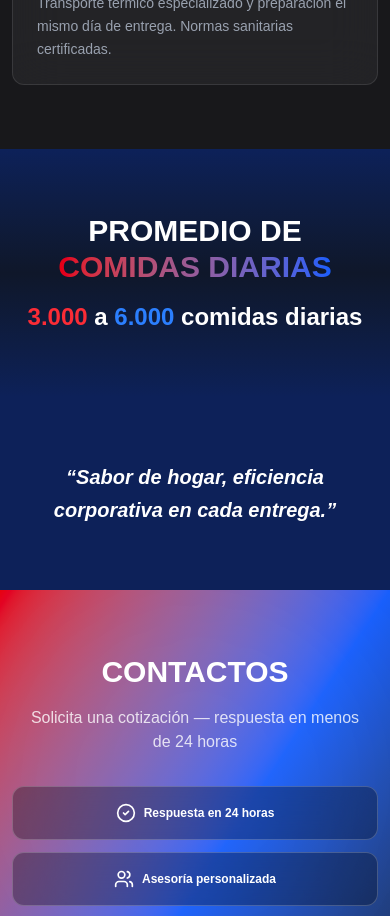
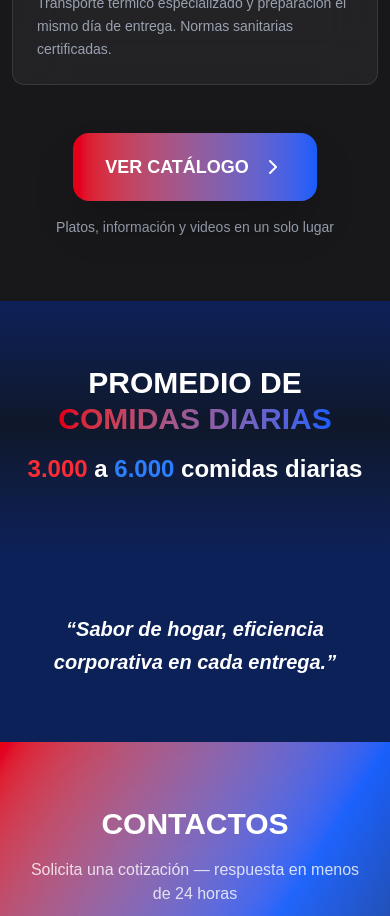
Before and after one commit to lauhernandez1818-dot/duvan-premium, a Next.js app: page / in a window 390 px wide. Shown: the part 11060-11976 px from the top of the page. Built offline with nearby package versions, Linux system fonts and the light colour scheme.

Commit message:
fix: restaurar boton catalogo, centrar logo circular, optimizaciones perf

```diff
--- a/app/catalogo/page.tsx
+++ b/app/catalogo/page.tsx
@@ -59,19 +59,23 @@ export default function CatalogoPage() {
             initial={{ scale: 0.6, opacity: 0 }}
             animate={{ scale: 1, opacity: 1 }}
             transition={{ type: 'spring', stiffness: 180, damping: 18, delay: 0.1 }}
-            className="relative inline-flex items-center justify-center w-24 h-24 min-[380px]:w-28 min-[380px]:h-28 sm:w-32 sm:h-32 rounded-full overflow-hidden"
+            className="relative mx-auto flex items-center justify-center w-24 h-24 min-[380px]:w-28 min-[380px]:h-28 sm:w-32 sm:h-32"
           >
             {/* Glow pulsante detrás del logo */}
             <div className="absolute inset-0 rounded-full bg-blue-400/40 blur-3xl scale-150 animate-pulse" aria-hidden />
+            {/* Anillo exterior */}
             <div className="absolute inset-0 rounded-full border-2 border-blue-300/50 shadow-[0_0_50px_rgba(59,130,246,0.4)]" aria-hidden />
-            <div className="relative w-full h-full rounded-full border-2 border-blue-300/40 bg-white p-2.5 sm:p-3">
+            {/* Círculo blanco con logo perfectamente centrado */}
+            <div className="relative w-full h-full rounded-full border-2 border-blue-300/40 bg-white flex items-center justify-center overflow-hidden p-2.5 sm:p-3">
               <img
                 src={config.logoUrl}
                 alt="Logo Inversiones Duvan"
-                className="w-full h-full object-contain"
+                className="w-full h-full object-contain object-center"
+                style={{ display: 'block', margin: '0 auto' }}
               />
             </div>
           </motion.div>
+
 
           <motion.h1
             initial={{ opacity: 0, y: 12 }}
--- a/app/page.tsx
+++ b/app/page.tsx
@@ -1021,6 +1021,29 @@ export default function Home() {
               ))}
             </div>
 
+            {/* Botón Ver Catálogo */}
+            <motion.div
+              initial={{ opacity: 0, y: 24 }}
+              whileInView={{ opacity: 1, y: 0 }}
+              viewport={{ once: true }}
+              className="text-center mt-12 sm:mt-16 md:mt-20"
+            >
+              <Link href="/catalogo">
+                <motion.button
+                  whileHover={{ scale: 1.05, y: -2 }}
+                  whileTap={{ scale: 0.95 }}
+                  className="group relative inline-flex items-center gap-3 bg-gradient-to-r from-red-600 to-blue-600 text-white px-8 sm:px-12 py-5 sm:py-6 rounded-2xl font-black text-lg sm:text-xl shadow-2xl hover:shadow-blue-600/50 transition-all overflow-hidden"
+                >
+                  <div className="absolute inset-0 bg-white/10 translate-y-full group-hover:translate-y-0 transition-transform duration-300" />
+                  <span className="relative">VER CAT&#193;LOGO</span>
+                  <ChevronRight className="relative w-6 h-6 sm:w-7 sm:h-7 group-hover:translate-x-2 transition-transform" />
+                </motion.button>
+              </Link>
+              <p className="text-gray-400 mt-4 text-sm sm:text-base">
+                Platos, informaci&#243;n y videos en un solo lugar
+              </p>
+            </motion.div>
+
           </div>
         </div>
       </section>
```
